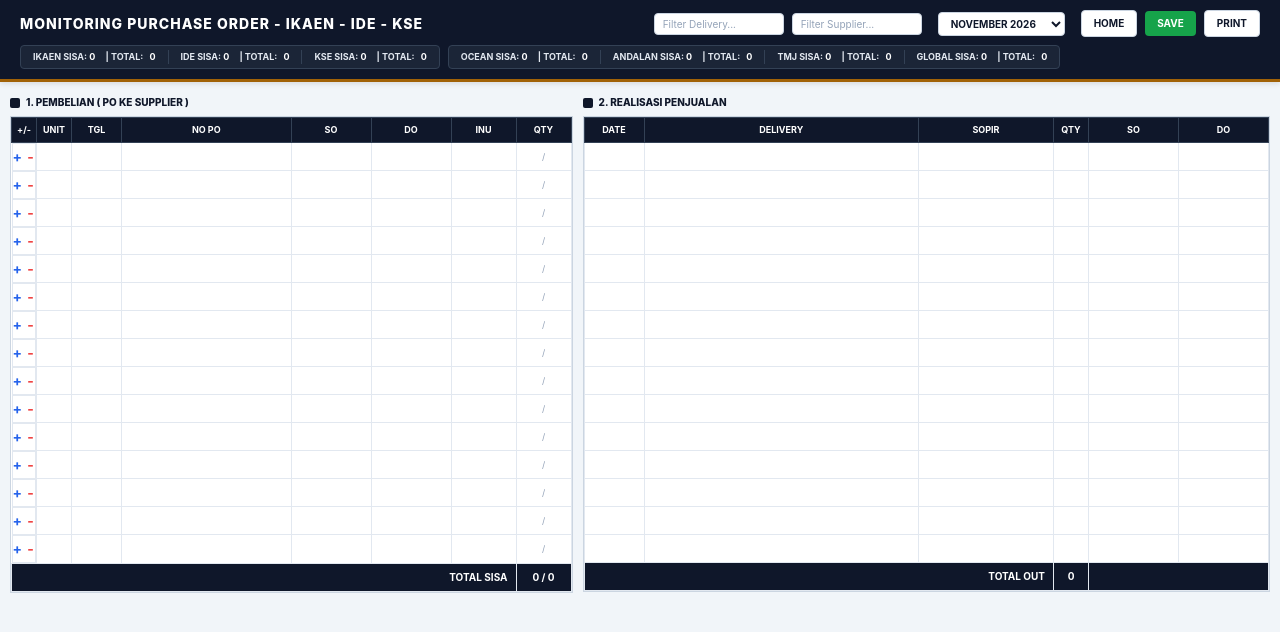
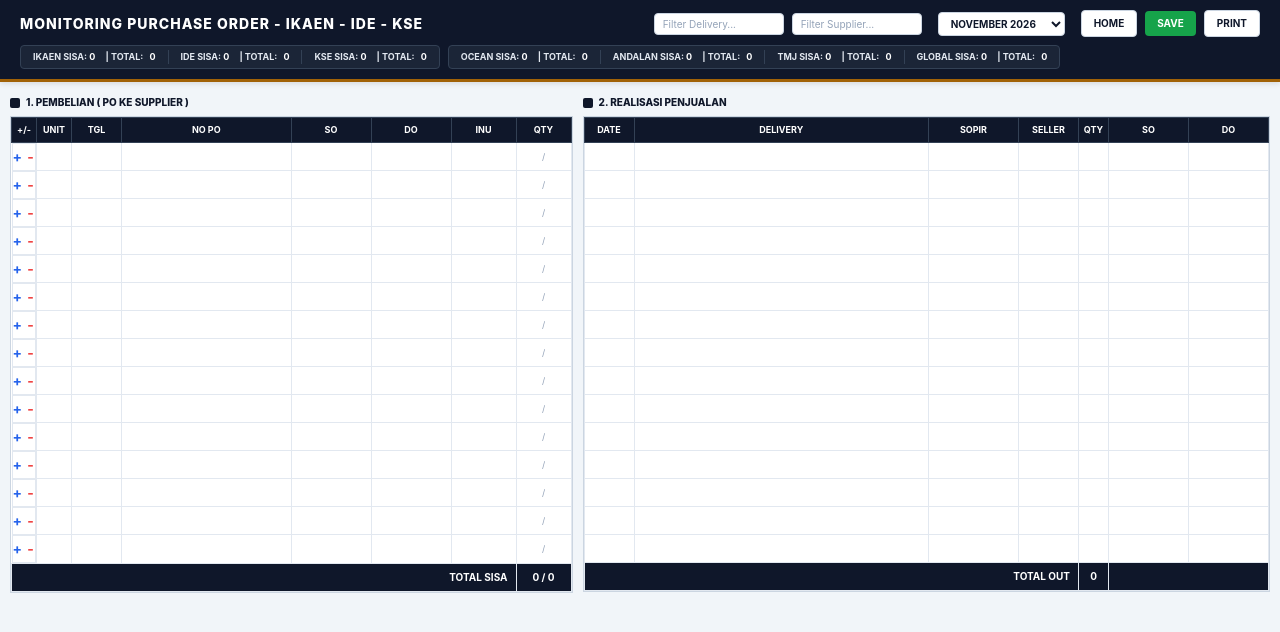
Before and after one commit to pranotopas-cell/ikaen_holding, a plain HTML site: page po.html in a window 1280 px wide. Drawn offline with nearby package versions, Linux system fonts and the light colour scheme; no server answers.

Commit message:
Update po.html

```diff
--- a/po.html
+++ b/po.html
@@ -225,18 +225,19 @@
                 <table>
                     <thead>
                         <tr>
-                            <th style="width: 60px;">DATE</th>
+                            <th style="width: 50px;">DATE</th>
                             <th>DELIVERY</th>
-                            <th style="width: 135px;">SOPIR</th>
-                            <th style="width: 35px;">QTY</th>
-                            <th style="width: 90px;">SO</th>
-                            <th style="width: 90px;">DO</th>
+                            <th style="width: 90px;">SOPIR</th>
+                            <th style="width: 60px;">SELLER</th>
+                            <th style="width: 30px;">QTY</th>
+                            <th style="width: 80px;">SO</th>
+                            <th style="width: 80px;">DO</th>
                         </tr>
                     </thead>
                     <tbody id="body-out"></tbody>
                     <tfoot>
                         <tr class="bg-footer">
-                            <td colspan="3" class="text-right pr-2 py-1">TOTAL OUT</td>
+                            <td colspan="4" class="text-right pr-2 py-1">TOTAL OUT</td>
                             <td id="total-del" class="text-center">0</td>
                             <td colspan="2"></td>
                         </tr>
@@ -363,6 +364,7 @@
                         out: parseFloat(d.jumlah_keluar) || 0,
                         supp: d.supplier || '',
                         sopir: d.sopir || '',
+                        seller: d.seller || '',
                         tgl: convertToDisplay(d.tanggal),
                         so: savedSo,
                         do: savedDo,
@@ -397,7 +399,6 @@
             const hasManualSo = (o.manual_so || '') !== '';
             const hasManualDo = (o.manual_do || '') !== '';
 
-            // Jika kedua kolom dikosongkan user, kembalikan baris ke mode alokasi otomatis FIFO
             if (!hasManualSo && !hasManualDo) {
                 o.is_manual = false;
                 o.manual_so = '';
@@ -408,7 +409,6 @@
                 const mDo = (o.manual_do || '').toLowerCase();
                 const suppKey = (o.supp || '').toLowerCase().trim();
 
-                // Lengkapi otomatis pasangan SO/DO jika salah satu diisi dan cocok dengan PO supplier terkait
                 const matchedSupp = dataSupp.find(s => {
                     if (s.isDeficit) return false;
                     const inuKey = (s.inu || '').toLowerCase().trim();
@@ -441,7 +441,6 @@
                 original_ref: s
             }));
 
-            // TAHAP 1: PRIORITAS ALOKASI BARIS TERKUNCI / INPUT MANUAL
             dataOut.forEach(o => {
                 o.deficit_qty = 0;
                 if (!o.is_manual) return;
@@ -486,7 +485,6 @@
                     if (remainingOut <= 0 || o.supp_row_index !== -1) break;
                 }
 
-                // Jika PO pasangan manual kuotanya tidak cukup, ambil kekurangannya dari PO FIFO supplier yang sama
                 if (remainingOut > 0) {
                     for (let i = 0; i < suppPool.length; i++) {
                         const s = suppPool[i];
@@ -504,7 +502,6 @@
                 o.deficit_qty = remainingOut;
             });
 
-            // TAHAP 2: ALOKASI OTOMATIS FIFO UNTUK BARIS YANG BELUM PUNYA SO/DO
             dataOut.forEach(o => {
                 if (o.is_manual) return;
 
@@ -607,7 +604,7 @@
 
             for(let i = 0; i < maxRows; i++) {
                 const entry = filteredItems[i];
-                const o = entry ? entry.item : {tujuan:'', out:'', supp:'', sopir:'', tgl:'', so:'', do:'', is_manual: false, supp_row_index: -1};
+                const o = entry ? entry.item : {tujuan:'', out:'', supp:'', sopir:'', seller:'', tgl:'', so:'', do:'', is_manual: false, supp_row_index: -1};
                 const realIdx = entry ? entry.realIdx : -1;
 
                 let rowBg = "bg-white";
@@ -636,6 +633,7 @@
                     <td><input type="text" value="${o.tgl}" readonly style="font-size:8px; color:#1e293b; font-weight:700;"></td>
                     <td><input type="text" value="${o.tujuan}" readonly></td>
                     <td><input type="text" value="${o.sopir || ''}" readonly></td>
+                    <td><input type="text" value="${o.seller || ''}" readonly style="color: #475569;"></td>
                     <td><input type="text" value="${o.out || ''}" readonly class="text-blue-700 font-bold"></td>
                     <td><input type="text" value="${o.so || ''}" class="${manualClass}" ${soAttrs} style="${txtStyle} font-weight: 800;"></td>
                     <td><input type="text" value="${o.do || ''}" class="${manualClass}" ${doAttrs} style="${txtStyle} font-weight: 800;"></td>
```
